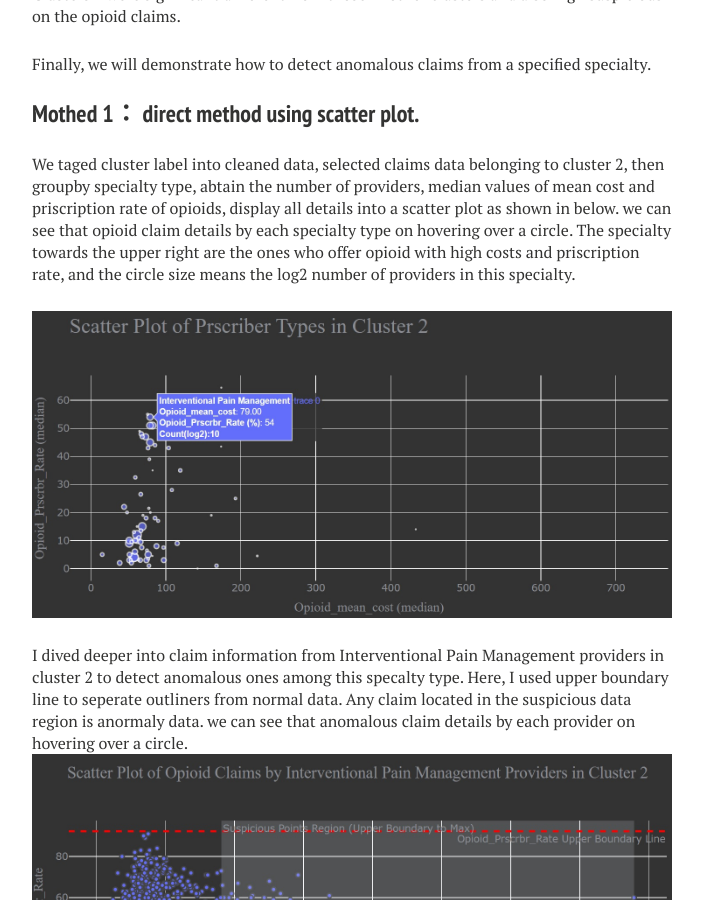
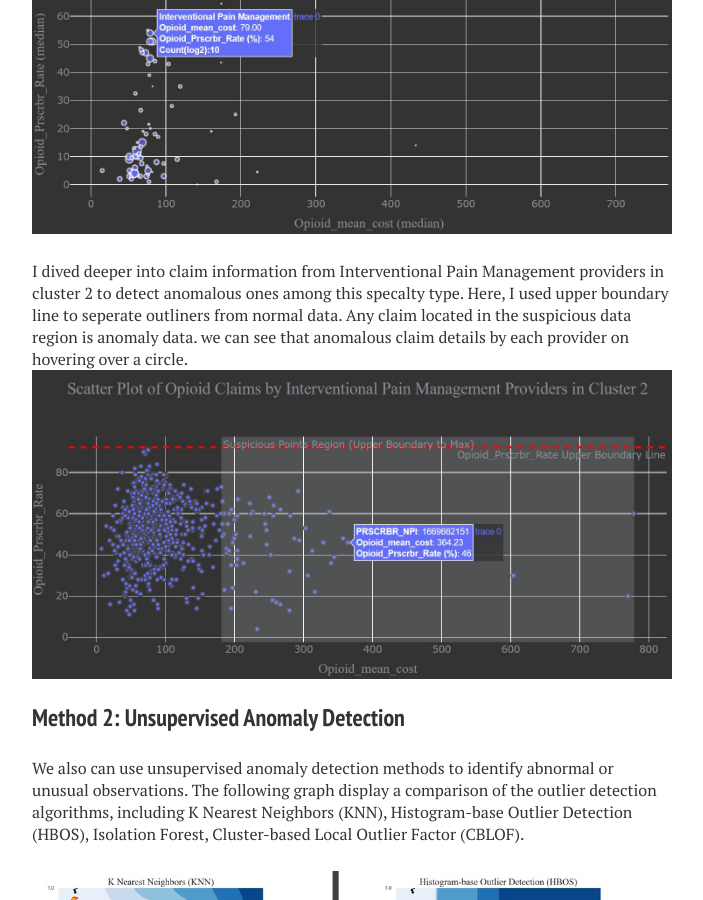
Before and after one commit to Janzhuj/janzhuj.github.io, a Jekyll site: the page built from _posts/2023-08-23-Medicare-Part-D-Claims-Segmentation-and-Anomaly-Detection.md, in a window 1280 px wide and 900 px high, scrolled down 7356 px. Shown: the whole window, without its empty margins (288-991 px from the left). Built offline with Jekyll 4.4.1, drawn with Linux system fonts in a browser that asks for light colours; nearby versions of some CDN libraries; library files that are not in the unit come from our copies; comment, search, counter and statistics services are not loaded.

Commit message:
Update 2023-08-23-Medicare-Part-D-Claims-Segmentation-and-Anomaly-Detection.md

```diff
--- a/_posts/2023-08-23-Medicare-Part-D-Claims-Segmentation-and-Anomaly-Detection.md
+++ b/_posts/2023-08-23-Medicare-Part-D-Claims-Segmentation-and-Anomaly-Detection.md
@@ -91,7 +89,7 @@ We taged cluster label into cleaned data,  selected claims data belonging to clu
 
 ![15](/figs/2023-08-23-Medicare-Part-D-Claims-Segmentation-and-Anomaly-Detection/15.jpg)
 
-I dived deeper into claim information from Interventional Pain Management providers in cluster 2 to detect anomalous ones among this specalty type. Here, I used upper boundary line to seperate outliners from normal data. Any claim located in the suspicious data region is anormaly data. we can see that anomalous claim details by each provider on hovering over a circle.
+I dived deeper into claim information from Interventional Pain Management providers in cluster 2 to detect anomalous ones among this specalty type. Here, I used upper boundary line to seperate outliners from normal data. Any claim located in the suspicious data region is anomaly data. we can see that anomalous claim details by each provider on hovering over a circle.
 ![16](/figs/2023-08-23-Medicare-Part-D-Claims-Segmentation-and-Anomaly-Detection/16.jpg)
 
 ### Method 2: Unsupervised Anomaly Detection
```
Also changed, not shown: other parts of _posts/2023-08-23-Medicare-Part-D-Claims-Segmentation-and-Anomaly-Detection.md (+0 -2 lines).
